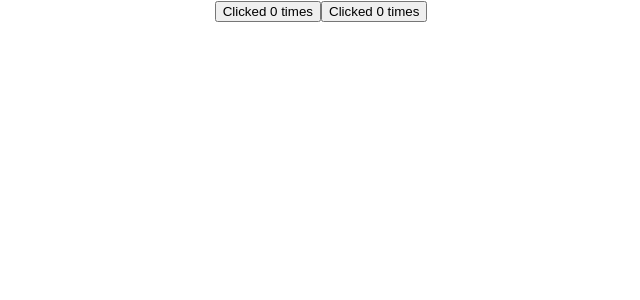
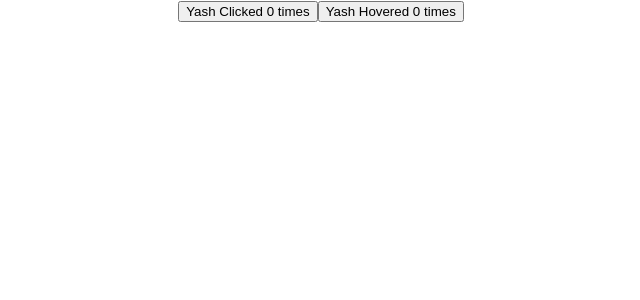
Before and after one commit to srivastavayash/Reactlearnings, a React (Create React App) app: page / in a window 1280 px wide. Shown: the top 300 px of the page, without its empty margins (319-959 px from the left). Built offline with nearby package versions, Linux system fonts and the light colour scheme; the HTML template or start-up script is replaced by a standard one.

Commit message:
adding spread operator usage in HOC

```diff
--- a/src/App.js
+++ b/src/App.js
@@ -51,8 +51,8 @@ class App extends Component {
           <Hero heroname="jokey" />
         </Error>*/}
         {/* <Counter/> */}
-        <Counter />
-        <Hover/>
+        <Counter name='Yash' />
+        <Hover name ='Yash'/>
       </div>
     );
   }
--- a/src/Components/Counter.js
+++ b/src/Components/Counter.js
@@ -3,7 +3,7 @@ import UpdatedComponent from './ParentCounter'
 class Counter extends Component {
     render() {
         const {click,clicked}=this.props
-        return <button onClick={clicked}> Clicked {click} times</button>
+        return <button onClick={clicked}>{this.props.name} Clicked {click} times</button>
     }
 }
 export default UpdatedComponent(Counter)
--- a/src/Components/Hover.js
+++ b/src/Components/Hover.js
@@ -15,7 +15,7 @@ class Hover extends Component {
     }
     render() {
         const {click,clicked}=this.props
-        return <button onMouseOver={clicked}>Clicked {click} times</button>
+        return <button onMouseOver={clicked}>{this.props.name} Hovered {click} times</button>
     }
 }
 export default UpdatedComponent(Hover)
--- a/src/Components/ParentCounter.js
+++ b/src/Components/ParentCounter.js
@@ -15,7 +15,8 @@ const UpdatedComponent = (OriginalComponent) => {
             })
         }
         render() {
-            return <OriginalComponent click={this.state.click} clicked={this.clicked} />
+            // console.log(this.props.name)
+            return <OriginalComponent click={this.state.click} clicked={this.clicked} {...this.props} />
         }
     }
     return NewComponent
```
